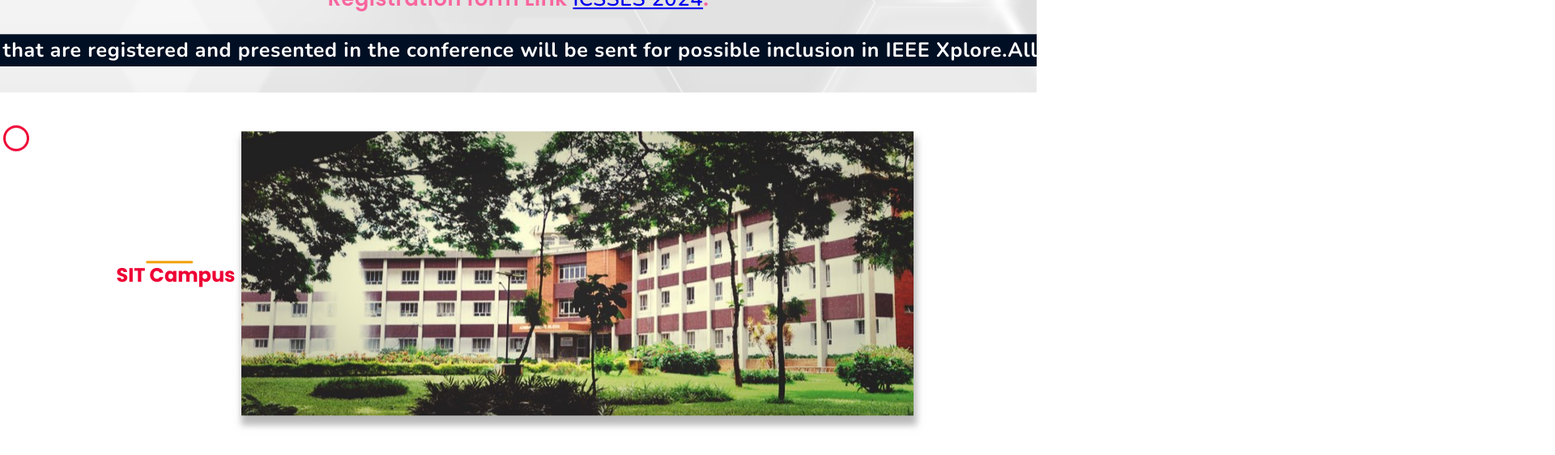
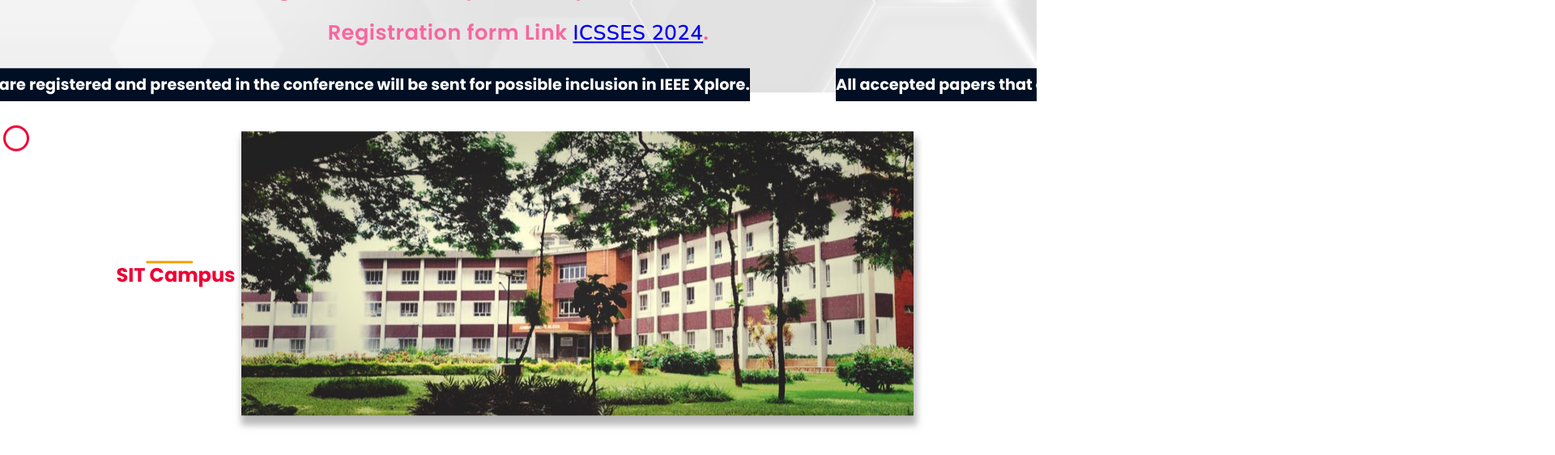
Before and after one commit to thanujaVG/ieee-conf-2024, a React (Create React App) app: page / in a window 1280 px wide. Shown: the top 562 px of the page at 81% size, 1920 px wide, since content can reach past the window. Built offline with nearby package versions, Linux system fonts and the light colour scheme.

Commit message:
adding marquee for registration is now open

```diff
--- a/src/css/home.css
+++ b/src/css/home.css
@@ -84,20 +84,30 @@ body {
 }
 
 .home_conference-details-container {
-    flex-direction: column;
+    /* flex-direction: column; */
     display: flex;
     justify-content: flex-start;
     align-items: center;
     flex-direction: column;
-    flex-wrap: wrap;
+    /* flex-wrap: wrap; */
     height: 100%;
     width: 100%;
 }
 
+.home-confrence-type-marquee-container h3{
+    width: 100%;
+    display: flex;
+    justify-content: space-around;
+    align-items: center;
+    background-color: #000F23;
+    color: white;
+    /* font-size: 20px; */
+    padding: 0.4rem 0;
+}
 .home-confrence-type-marquee-container {
     width: 100%;
     display: flex;
-    justify-content: space-evenly;
+    justify-content: space-around;
     align-items: center;
     background-color: #000F23;
     color: white;
--- a/src/routes/home.jsx
+++ b/src/routes/home.jsx
@@ -24,14 +24,13 @@ function Home() {
 
           <div className="home_conference-details-wrapper">
             <div className="home_conference-details-container">
-              {/* <Marquee gradient={false} speed={50} pauseOnHover={true}>
-                <div className="home-confrence-type-marquee-container">
-                  <p>Hybrid Conference</p>
-                  <p>Hybrid Conference</p>
-                  <p>Hybrid Conference</p>
-                  <p>Hybrid Conference</p>
-                </div>
-              </Marquee> */}
+              <div className="home-confrence-type-marquee-container">
+                <Marquee gradient={false} speed={50} pauseOnHover={true}>
+                    <h3>Registration is now open</h3>
+                    <h3>Registration is now open</h3>
+                    <h3>Registration is now open</h3>
+                </Marquee>
+              </div>
 
               <div className="collage-images-container">
                 <div className="h_sit-logo-wrapper">
@@ -98,24 +97,26 @@ function Home() {
                     .
                   </h3>
                 </div>
+              </div>
+              <div>
               <Marquee gradient={false} speed={40} pauseOnHover={true}>
                 <div className="home-confrence-type-marquee-container">
-                  {/* <p>All accepted  papers will be submitted for the possible inclusion in IEEE XPLORE digital library.</p> */}
-                  <p>
+                  <h3>
                     All accepted papers that are registered and presented in the
                     conference will be sent for possible inclusion in IEEE
-                    Xplore.{" "}
-                  </p>
+                    Xplore.
+                  </h3>
                 </div>
               </Marquee>
+
               </div>
+              <br />
 
-              <Marquee gradient={false} speed={40} pauseOnHover={true}>
+              {/* <Marquee gradient={false} speed={40} pauseOnHover={true}>
                 <div className="home-confrence-type-marquee-container">
-                  {/* <p>All accepted  papers will be submitted for the possible inclusion in IEEE XPLORE digital library.</p> */}
                   <p> Registration is now open. </p>
                 </div>
-              </Marquee>
+              </Marquee> */}
 
               <br />
             </div>
```
